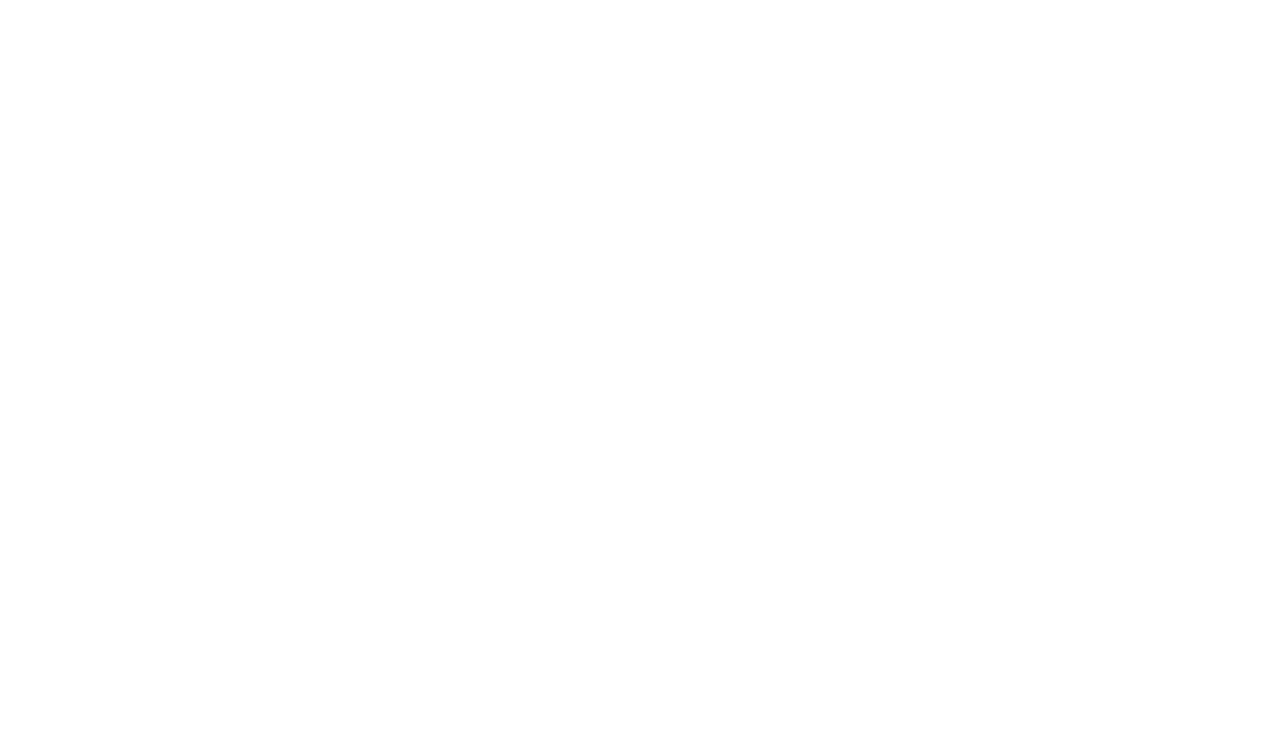
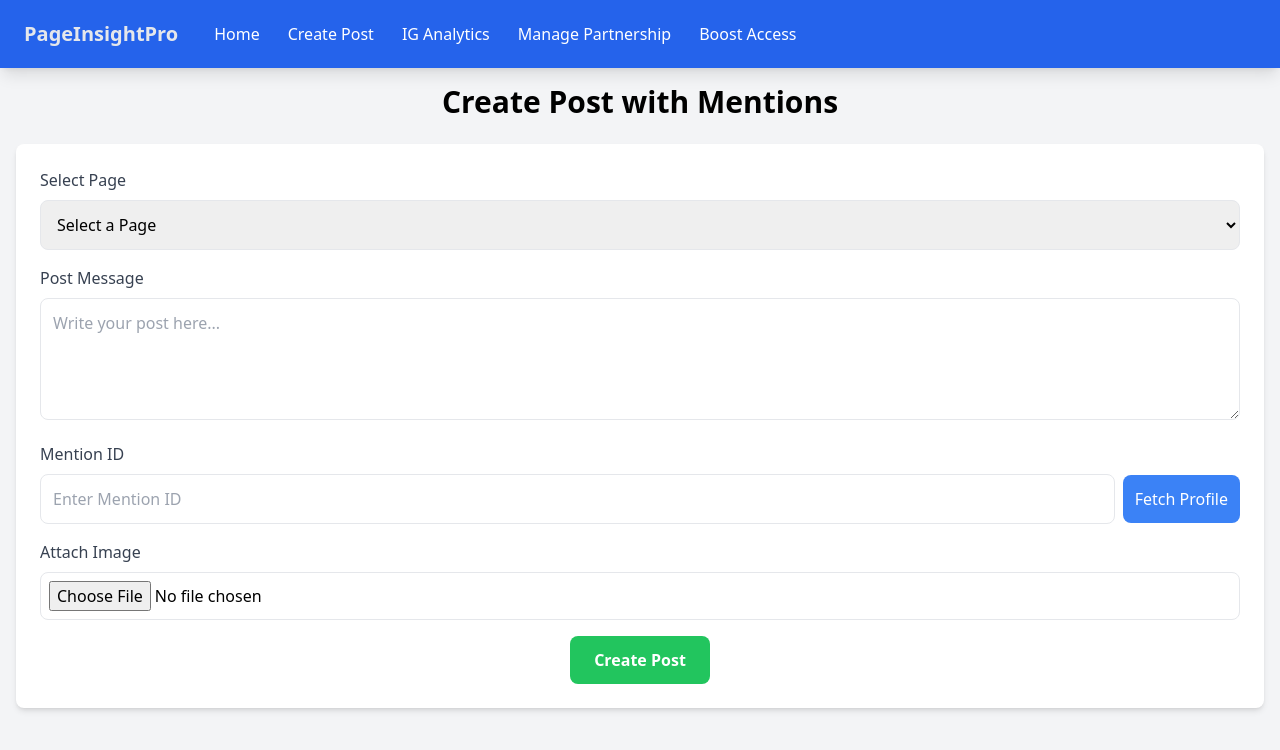
Before and after one commit to hari-bot/pageinsight-pro, a React (Create React App) app: page /create-post in a window 1280 px wide. Before the commit this address had no page. Shown: the top 750 px of the page. Built offline with nearby package versions, Linux system fonts and the light colour scheme.

Commit message:
added create post with mentions page

```diff
--- a/public/index.html
+++ b/public/index.html
@@ -24,7 +24,7 @@
       work correctly both with client-side routing and a non-root public URL.
       Learn how to configure a non-root public URL by running `npm run build`.
     -->
-    <title>React App</title>
+    <title>PageInsightPro</title>
   </head>
   <body>
     <noscript>You need to enable JavaScript to run this app.</noscript>
--- a/src/App.js
+++ b/src/App.js
@@ -5,6 +5,7 @@
 import IGPagesAnalytics from "./pages/IGPagesAnalytics";
 import PartnershipAdPermissionsPage from "./pages/PartnershipAdPermissionsPage";
 import BoostAccessManagementPage from "./pages/BoostAccessManagementPage";
+import CreatePostWithMentionsPage from "./pages/CreatePostWithMentionsPage";
 
 const App = () => {
   const [user, setUser] = useState(JSON.parse(localStorage.getItem("user")));
@@ -20,10 +21,10 @@
   useEffect(() => {
     window.fbAsyncInit = function () {
       window.FB.init({
-        appId: "385485799882497",
+        appId: "1297409667895847",
         cookie: true,
         xfbml: true,
-        version: "v12.0",
+        version: "v21.0",
       });
 
       window.FB.AppEvents.logPageView();
@@ -59,7 +60,7 @@
       },
       {
         scope:
-          "public_profile,email,pages_show_list,pages_read_engagement,read_insights,instagram_basic,instagram_manage_insights,instagram_branded_content_creator,instagram_branded_content_ads_brand,instagram_branded_content_brand",
+          "public_profile,email,pages_show_list,pages_read_engagement,read_insights,instagram_basic,instagram_manage_insights,instagram_branded_content_creator,instagram_branded_content_ads_brand,instagram_branded_content_brand,pages_manage_posts",
       }
     );
   };
@@ -90,7 +91,7 @@
       if (selectedPageData && selectedPageData.access_token) {
         const accessToken = selectedPageData.access_token;
         const metrics =
-          "page_follows,page_post_engagements,page_impressions,page_actions_post_reactions_like_total";
+          "page_follows,page_post_engagements,page_impressions,page_actions_post_reactions_like_total,";
 
         const today = new Date();
         today.setHours(23, 59, 59, 999);
@@ -228,6 +229,15 @@
           />
         }
       />
+      <Route
+        path="/create-post"
+        element={
+          <CreatePostWithMentionsPage
+            pages={pages}
+            setSelectedIGPage={setSelectedIGPage}
+          />
+        }
+      />
     </Routes>
   );
 };
--- a/src/components/Navbar.js
+++ b/src/components/Navbar.js
@@ -24,6 +24,14 @@
                 )}`}
               >
                 Home
+              </Link>
+              <Link
+                to="/create-post"
+                className={`py-5 px-3 hover:bg-blue-700 transition duration-300 ${isActive(
+                  "/boost-acess"
+                )}`}
+              >
+                Create Post
               </Link>
               <Link
                 to="/ig-analytics"
--- /dev/null
+++ b/src/pages/CreatePostWithMentionsPage.js
@@ -0,0 +1,198 @@
+import React, { useState } from "react";
+import NavBar from "../components/Navbar";
+import { Loader } from "lucide-react";
+
+const CreatePostWithMentions = ({ pages }) => {
+  const [selectedPage, setSelectedPage] = useState(null);
+  const [message, setMessage] = useState("");
+  const [mentionId, setMentionId] = useState("");
+  const [mentionProfile, setMentionProfile] = useState(null);
+  const [image, setImage] = useState(null);
+  const [isPosting, setIsPosting] = useState(false);
+
+  const handlePageChange = (e) => {
+    const page = pages.find((p) => p.id === e.target.value);
+    setSelectedPage(page);
+  };
+
+  const fetchMentionProfile = () => {
+    if (!mentionId || !selectedPage) {
+      alert("Please enter a mention ID and select a page!");
+      return;
+    }
+
+    window.FB.api(
+      `/${mentionId}`,
+      "GET",
+      { access_token: selectedPage.access_token },
+      (response) => {
+        if (response && !response.error) {
+          setMentionProfile({
+            name: response.name,
+            profilePicture: `https://graph.facebook.com/${mentionId}/picture?type=large`,
+          });
+        } else {
+          console.error("Error fetching profile:", response.error);
+          alert("Failed to fetch profile. Please check the ID.");
+        }
+      }
+    );
+  };
+
+  const handleImageChange = (e) => {
+    const file = e.target.files[0];
+    if (file) setImage(file);
+  };
+
+  const createPost = () => {
+    if (!selectedPage || !message) {
+      alert("Please select a page and enter a post message!");
+      return;
+    }
+
+    setIsPosting(true);
+
+    const formData = new FormData();
+    formData.append(
+      "message",
+      `${message}${mentionId ? ` @[${mentionId}]` : ""}`
+    );
+    if (image) formData.append("source", image);
+
+    fetch(
+      `https://graph.facebook.com/${selectedPage.id}/${
+        image ? "photos" : "feed"
+      }?access_token=${selectedPage.access_token}`,
+      {
+        method: "POST",
+        body: formData,
+      }
+    )
+      .then((res) => res.json())
+      .then((data) => {
+        setIsPosting(false);
+        if (data.error) {
+          console.error("Error creating post:", data.error);
+          alert("Failed to create the post.");
+        } else {
+          alert("Post created successfully!");
+        }
+      })
+      .catch((err) => {
+        setIsPosting(false);
+        console.error("Error:", err);
+        alert("An unexpected error occurred.");
+      });
+  };
+
+  return (
+    <div className="bg-gray-100 min-h-screen">
+      <NavBar />
+      <div className="container mx-auto p-4">
+        <h1 className="text-3xl font-bold mb-6 text-center">
+          Create Post with Mentions
+        </h1>
+
+        <div className="bg-white p-6 rounded-lg shadow-md">
+          <div className="mb-4">
+            <label className="block mb-2 font-medium text-gray-700">
+              Select Page
+            </label>
+            <select
+              onChange={handlePageChange}
+              className="p-3 border rounded-lg w-full focus:ring-2 focus:ring-blue-500 focus:outline-none"
+            >
+              <option value="">Select a Page</option>
+              {pages.map((page) => (
+                <option key={page.id} value={page.id}>
+                  {page.name}
+                </option>
+              ))}
+            </select>
+          </div>
+
+          <div className="mb-4">
+            <label className="block mb-2 font-medium text-gray-700">
+              Post Message
+            </label>
+            <textarea
+              value={message}
+              onChange={(e) => setMessage(e.target.value)}
+              className="p-3 border rounded-lg w-full focus:ring-2 focus:ring-blue-500 focus:outline-none"
+              rows="4"
+              placeholder="Write your post here..."
+            />
+          </div>
+
+          <div className="mb-4">
+            <label className="block mb-2 font-medium text-gray-700">
+              Mention ID
+            </label>
+            <div className="flex items-center space-x-2">
+              <input
+                type="text"
+                value={mentionId}
+                onChange={(e) => setMentionId(e.target.value)}
+                className="p-3 border rounded-lg flex-grow focus:ring-2 focus:ring-blue-500 focus:outline-none"
+                placeholder="Enter Mention ID"
+              />
+              <button
+                onClick={fetchMentionProfile}
+                className="p-3 bg-blue-500 text-white rounded-lg hover:bg-blue-600 focus:outline-none"
+              >
+                Fetch Profile
+              </button>
+            </div>
+          </div>
+
+          {mentionProfile && (
+            <div className="mb-4 flex items-center space-x-4 p-4 border rounded-lg bg-gray-50">
+              <img
+                src={mentionProfile.profilePicture}
+                alt={mentionProfile.name}
+                className="w-12 h-12 rounded-full"
+              />
+              <p className="font-medium text-gray-700">{mentionProfile.name}</p>
+            </div>
+          )}
+
+          <div className="mb-4">
+            <label className="block mb-2 font-medium text-gray-700">
+              Attach Image
+            </label>
+            <input
+              type="file"
+              onChange={handleImageChange}
+              className="w-full p-2 border rounded-lg focus:ring-2 focus:ring-blue-500 focus:outline-none"
+            />
+            {image && (
+              <div className="mt-4 w-full flex justify-center">
+                <img
+                  src={URL.createObjectURL(image)}
+                  alt="Preview"
+                  className="max-w-full max-h-60 object-contain border rounded-lg shadow-md"
+                />
+              </div>
+            )}
+          </div>
+
+          <div className="flex justify-center">
+            <button
+              onClick={createPost}
+              disabled={isPosting}
+              className={`px-6 py-3 font-semibold text-white rounded-lg transition-all focus:outline-none ${
+                isPosting
+                  ? "bg-gray-400 cursor-not-allowed"
+                  : "bg-green-500 hover:bg-green-600"
+              }`}
+            >
+              {isPosting ? "Posting..." : "Create Post"}
+            </button>
+          </div>
+        </div>
+      </div>
+    </div>
+  );
+};
+
+export default CreatePostWithMentions;
```
